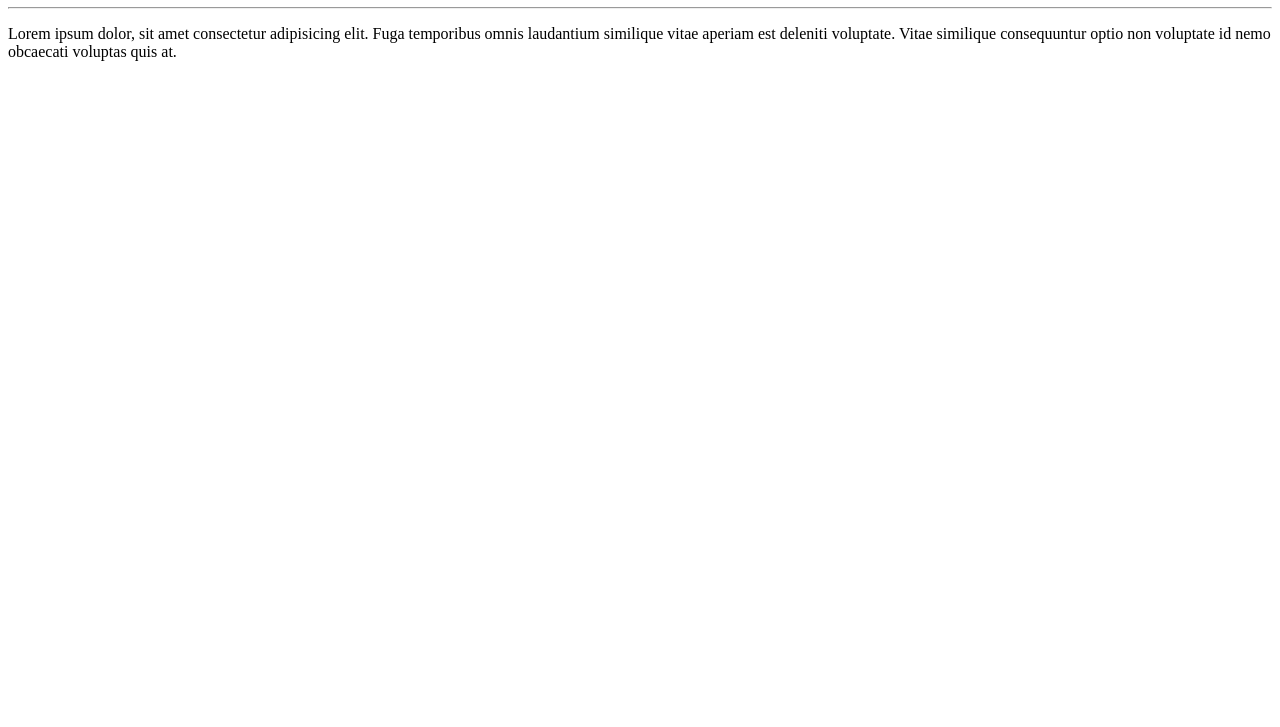
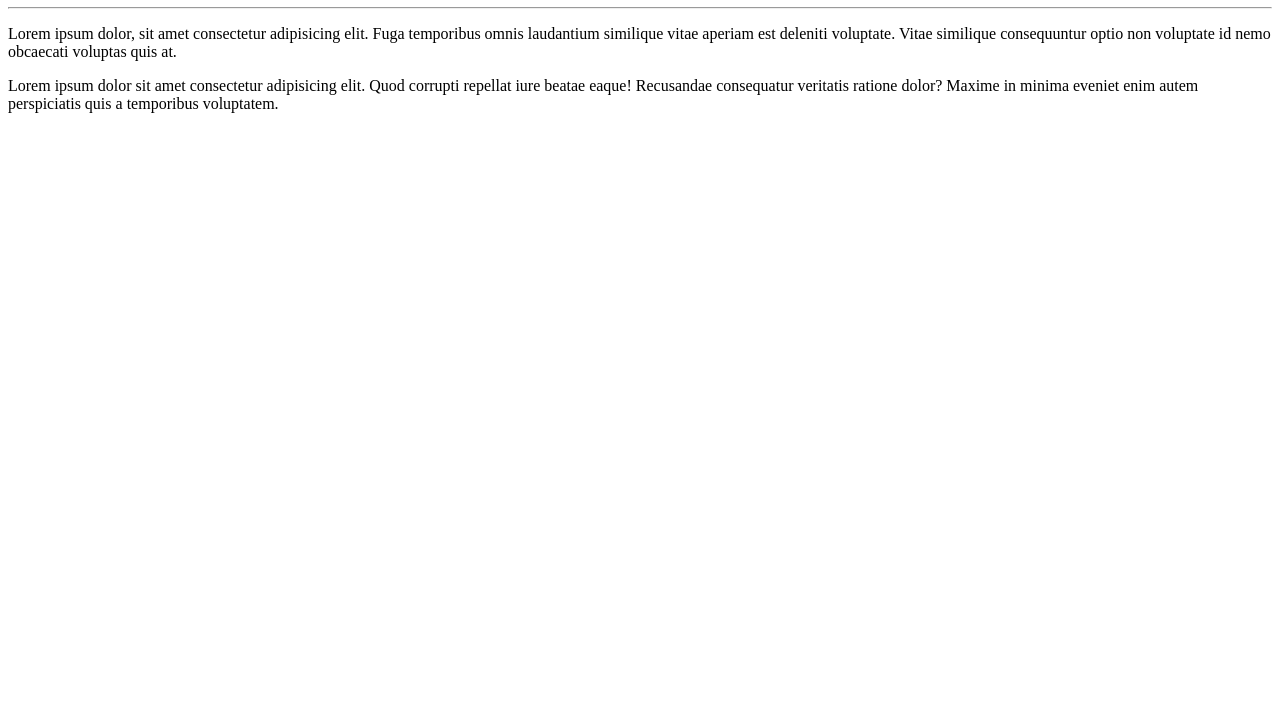
Before and after one commit to NicolasBatist4/Ola-Mundo, a plain HTML site: page site-exemplo/index.html in a window 1280 px wide. Shown: the part 73-800 px from the top of the page. Drawn offline with Linux system fonts and the light colour scheme.

Commit message:
adicionei um parágrafo

```diff
--- a/site-exemplo/index.html
+++ b/site-exemplo/index.html
@@ -9,5 +9,6 @@
     <h1>Ola, Mundo!</h1>
     <hr>
     <p>Lorem ipsum dolor, sit amet consectetur adipisicing elit. Fuga temporibus omnis laudantium similique vitae aperiam est deleniti voluptate. Vitae similique consequuntur optio non voluptate id nemo obcaecati voluptas quis at.  </p>
+    <p>Lorem ipsum dolor sit amet consectetur adipisicing elit. Quod corrupti repellat iure beatae eaque! Recusandae consequatur veritatis ratione dolor? Maxime in minima eveniet enim autem perspiciatis quis a temporibus voluptatem.</p>
 </body>
 </html>
```
